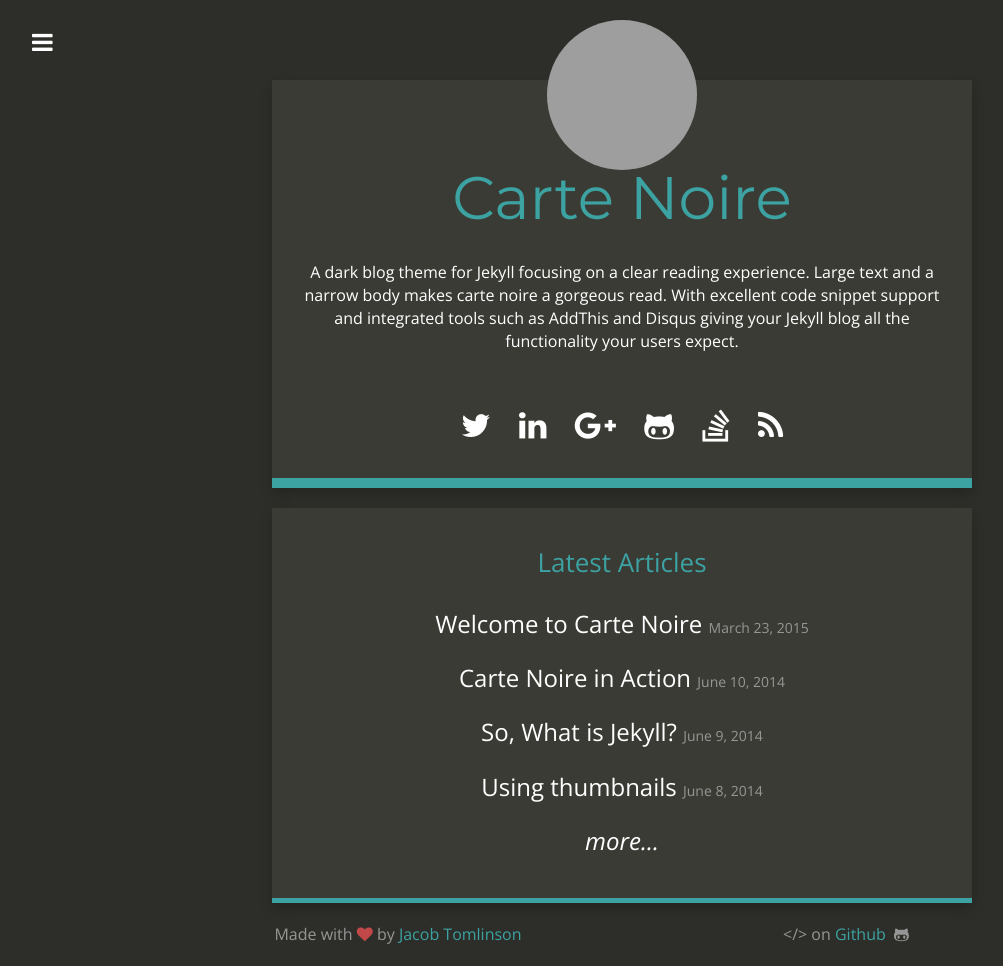
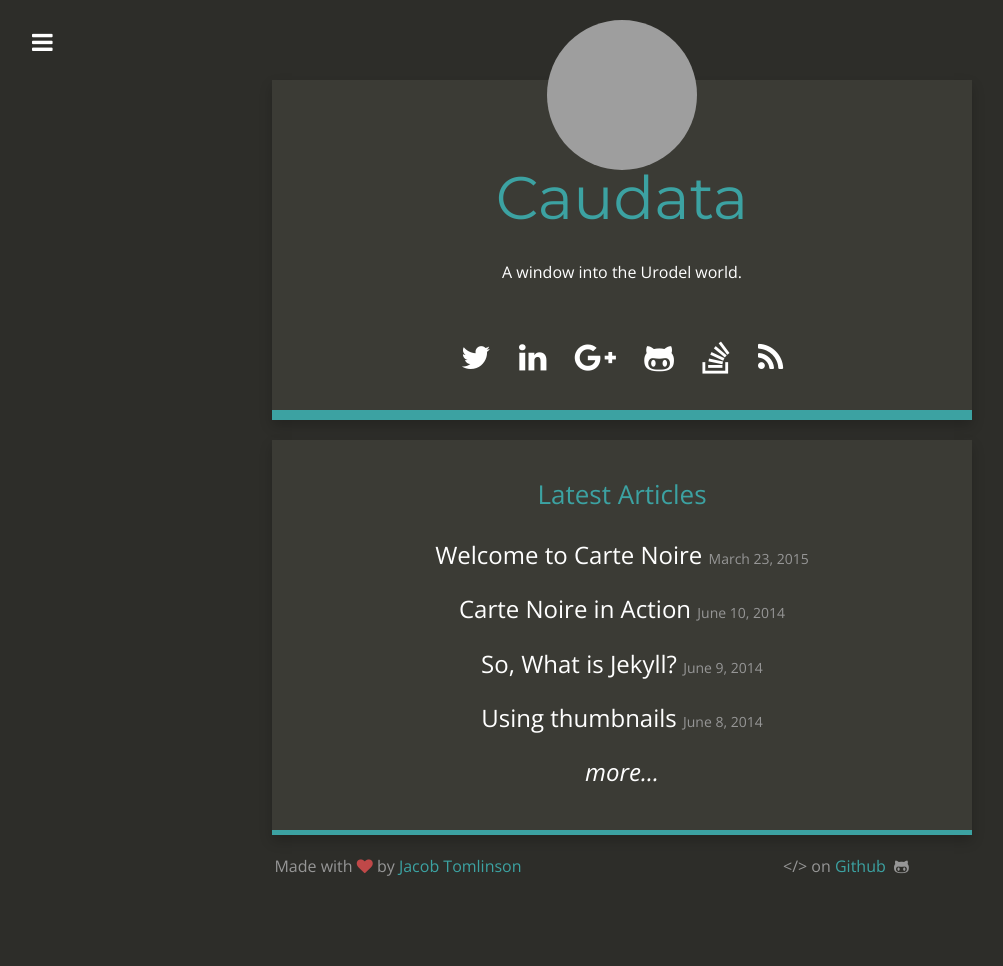
Before and after one commit to cau-data/cau-data.github.io, a Jekyll site: the page built from index.html, in a window 1280 px wide. Shown: the whole page, without its empty margins (18-1021 px from the left). Built offline with Jekyll 4.4.1, drawn with Linux system fonts in a browser that asks for light colours; nearby versions of some CDN libraries; after the commit the page ends 900 px from its top, so only the background shows below that; grey boxes are pictures that could not be loaded.

Commit message:
Update _config.yml

```diff
--- a/_config.yml
+++ b/_config.yml
@@ -1,10 +1,10 @@
 # Site settings
-title: "Carte Noire"
+title: "Caudata"
 email: jacob@jacobtomlinson.co.uk
-description: "A dark blog theme for Jekyll."
+description: "Somewhere to think about new-t things"
 baseurl: ""
 url: "http://cau-data.github.io/"
-title_description: "A dark blog theme for Jekyll focusing on a clear reading experience. Large text and a narrow body makes carte noire a gorgeous read. With excellent code snippet support and integrated tools such as AddThis and Disqus giving your Jekyll blog all the functionality your users expect."
+title_description: "A window into the Urodel world."
 title_image: "https://www.gravatar.com/avatar/00000000000000000000000000000000?s=500&d=mm"
 google_analytics: "UA-20365477-4"
 disqus_account: cartenoire
```
